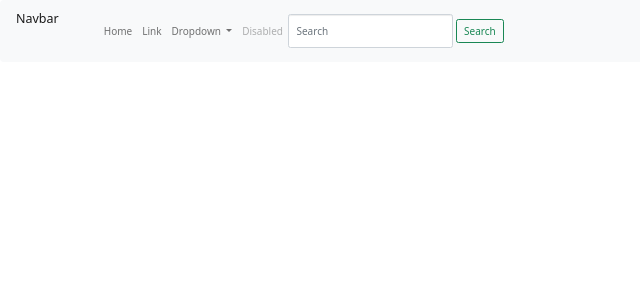
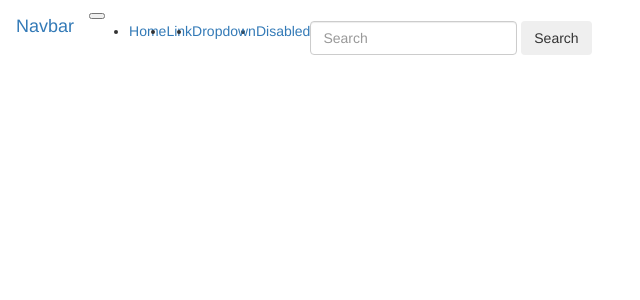
Before and after one commit to changawa-antony/newsapp, a Flask app: template app/templates/index.html in a window 1280 px wide. Shown: the top 300 px of the page, without its empty margins (0-640 px from the left). Run offline with Flask 2, Linux system fonts and the light colour scheme; the template is opened without the code that fills it, so the values that code supplies are empty; some libraries are stand-ins or nearby versions.

Commit message:
added navbar and content

```diff
--- a/app/templates/base.html
+++ b/app/templates/base.html
@@ -1,21 +1,25 @@
 {% extends 'bootstrap/base.html'%}
+
 <!DOCTYPE html>
 <html>
     <head>
-
-        <link rel="stylesheet" href="https://cdn.jsdelivr.net/npm/bootstrap@5.0.1/dist/css/bootstrap.min.css" integrity="undefined" crossorigin="anonymous">
         <meta charset="utf-8">
+        <meta http-equiv="X-UA-Compatible" content="IE=edge">
         {% if title %}
         <title> {{ title }}</title>
         {% else %}
         <title> Get latest news</title>
         {% endif %}
+        <meta name="description" content="">
+        <meta name="viewport" content="width=device-width, initial-scale=1">
+        <link rel="stylesheet" href="https://stackpath.bootstrapcdn.com/bootstrap/4.3.1/css/bootstrap.min.css" integrity="sha384-ggOyR0iXCbMQv3Xipma34MD+dH/1fQ784/j6cY/iJTQUOhcWr7x9JvoRxT2MZw1T" crossorigin="anonymous">
 
     </head>
+    <body>
 
-    <body>
-        <!--- navbar block-->
-        <div>
+        <div class="container">
+
+            <div class="container-fluid">
                 {% block navbar %}
                     {% include 'navbar.html' %}
                 {% endblock %}
@@ -25,9 +29,12 @@
                 {% block content %}
                 {% endblock %}
             </div>
-        <!-- content block --->
+
+        </div>
 
 
 
+
+        <script src="" async defer></script>
     </body>
 </html>
--- a/app/templates/index.html
+++ b/app/templates/index.html
@@ -1,15 +1,37 @@
 {% extends 'base.html'%}
 
+<!-- Styles block -->
+
+{% block styles%}
+    {{ super() }}
+    <link rel="stylesheet" href="{{url_for('static',filename='css/styles.css')}}">
+{% endblock %}
+
+
+
     {% block content %}
+    <div class="container-fluid">
 
+        <div class="container article">
             {% for des, news, i, pub, url in data %}
+                <div class="image">
+                    <img src="{{i}}" alt="">
+                </div>
 
-        <img src="{{i}}" alt="">
+                <div class="news-details">
                     <p><span>News: </span>{{news}}</p>
                     <p><span>Description: </span>{{des}}</p>
                     <p><span>Published on: </span>{{pub}}</p>
                     <a href="{{url}}">Read more</a>
 
+                </div>
+
+
+
             {% endfor %}
+        </div>
+
+
+    </div>
 
     {% endblock %}
--- a/app/templates/navbar.html
+++ b/app/templates/navbar.html
@@ -1,15 +1,4 @@
-<!DOCTYPE html>
-<html>
-    <head>
-        <meta charset="utf-8">
-        <meta http-equiv="X-UA-Compatible" content="IE=edge">
-        <title></title>
-        <meta name="description" content="">
-        <meta name="viewport" content="width=device-width, initial-scale=1">
-        <link rel="stylesheet" href="https://cdn.jsdelivr.net/npm/bootstrap@5.0.1/dist/css/bootstrap.min.css" integrity="undefined" crossorigin="anonymous">
-        <link rel="stylesheet" href="">
-    </head>
-    <body>
+
 <nav class="navbar navbar-expand-lg navbar-light bg-light">
     <a class="navbar-brand" href="#">Navbar</a>
     <button class="navbar-toggler" type="button" data-toggle="collapse" data-target="#navbarSupportedContent" aria-controls="navbarSupportedContent" aria-expanded="false" aria-label="Toggle navigation">
@@ -45,7 +34,3 @@
     </form>
     </div>
 </nav>
-
-        <script src="" async defer></script>
-    </body>
-</html>
```
Lines whose indentation alone changed are shown as unchanged.
